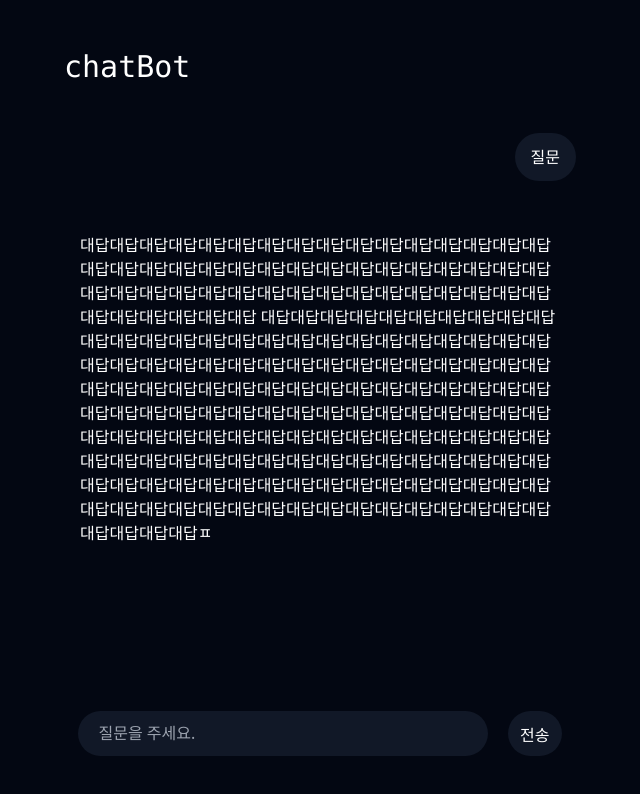
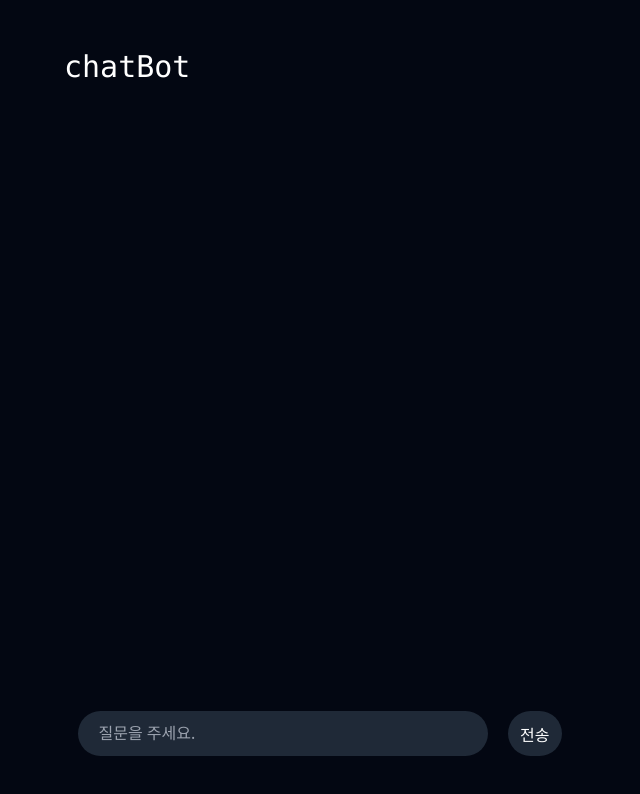
Before and after one commit to Kang-Jinsoo/gpt-chatbot, a Next.js app: page / in a window 1280 px wide. Shown: the top 794 px of the page, without its empty margins (320-960 px from the left). Built offline with nearby package versions, Linux system fonts and the light colour scheme.

Commit message:
feat: question

```diff
--- a/src/app/page.tsx
+++ b/src/app/page.tsx
@@ -1,27 +1,51 @@
+"use client";
 import "./globals.css";
 import Question from "@/components/ui/question";
 import Answer from "@/components/ui/answer";
+import { useState } from "react";
 
 export default function Home() {
+  const [question, setQuestion] = useState("");
+  const [message, setMessage] = useState<string[]>([]);
+
+  const inputQuestion = (event: React.ChangeEvent<HTMLInputElement>) => {
+    setQuestion(event.target.value);
+  };
+
+  const questionSend = () => {
+    if (question) {
+      setMessage([...message, question]);
+      setQuestion("");
+    }
+  };
+
   return (
     <div className="h-full border-white">
-      <div className="h-1/6 text-3xl font-mono mx-custom flex items-center">
-        chatBot
+      <div className="h-1/6 mx-custom flex items-center">
+        <p className="text-3xl font-mono">chatBot</p>
       </div>
-      <div className="h-4/6 overflow-y-auto mx-custom">
-        <Question />
-        <Answer />
+      <div className="h-4/6 mx-custom overflow-y-auto">
+        {message.map((message, i) => (
+          <Question text={message} key={i} />
+        ))}
       </div>
       <div className="h-1/6 mx-custom flex justify-center items-center">
         <input
           type="text"
           placeholder="질문을 주세요."
-          className="h-1/3 w-4/5 pl-5 p-3 bg-gray-900  text-white rounded-3xl"
+          className="h-1/3 w-4/5 pl-5 p-3 bg-gray-800  text-white rounded-3xl"
+          value={question}
+          onChange={inputQuestion}
         />
-        <button className="h-1/3 ml-5 p-3 bg-gray-900 text-white rounded-3xl">
+        <button
+          className="h-1/3 ml-5 p-3 bg-gray-800 text-white rounded-3xl"
+          onClick={questionSend}
+        >
           전송
         </button>
       </div>
     </div>
   );
 }
+
+// onclick을 하면 인풋창에 answer컴포넌트와 함께 입력된 값을 띄운다
--- a/src/components/ui/answer.tsx
+++ b/src/components/ui/answer.tsx
@@ -1,10 +1,11 @@
-export default function Answer() {
+export type AnswerContents = {
+  answer: string;
+};
+
+export default function Answer({ answer }: AnswerContents) {
   return (
     <div className="flex justify-start mb-5">
-      <div className="px-4 py-3 text-md text-white rounded-3xl">
-        대답대답대답대답대답대답대답대답대답대답대답대답대답대답대답대답대답대답대답대답대답대답대답대답대답대답대답대답대답대답대답대답대답대답대답대답대답대답대답대답대답대답대답대답대답대답대답대답대답대답대답대답대답대답
-        대답대답대답대답대답대답대답대답대답대답대답대답대답대답대답대답대답대답대답대답대답대답대답대답대답대답대답대답대답대답대답대답대답대답대답대답대답대답대답대답대답대답대답대답대답대답대답대답대답대답대답대답대답대답대답대답대답대답대답대답대답대답대답대답대답대답대답대답대답대답대답대답대답대답대답대답대답대답대답대답대답대답대답대답대답대답대답대답대답대답대답대답대답대답대답대답대답대답대답대답대답대답대답대답대답대답대답대답대답대답대답대답대답대답대답대답대답대답대답대답대답대답대답대답대답대답대답대답대답대답대답대답대답대답대답대답대답대답대답대답대답대답ㅍ
-      </div>
+      <div className="px-4 py-3 text-md text-white rounded-3xl">{answer}</div>
     </div>
   );
 }
--- a/src/components/ui/question.tsx
+++ b/src/components/ui/question.tsx
@@ -1,8 +1,12 @@
-export default function Question() {
+export type questionContents = {
+  text: string;
+};
+
+export default function Question({ text }: questionContents) {
   return (
-    <div className="flex justify-end mb-5">
-      <div className="flex justify-end mb-5 px-4 py-3 text-md rounded-3xl bg-gray-900 content-center">
-        질문
+    <div className="flex justify-end mb-3">
+      <div className="flex justify-end px-4 py-3 text-md rounded-3xl bg-gray-800 content-center">
+        {text}
       </div>
     </div>
   );
```
